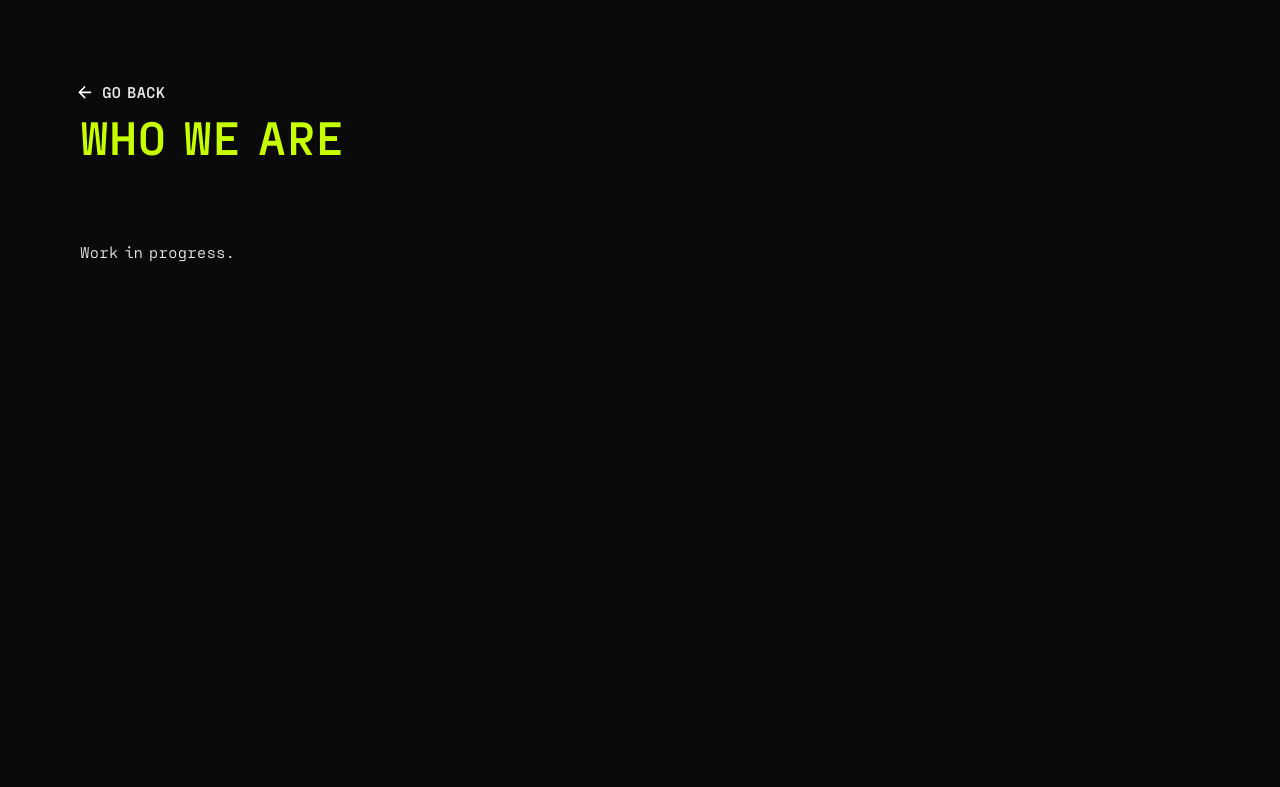
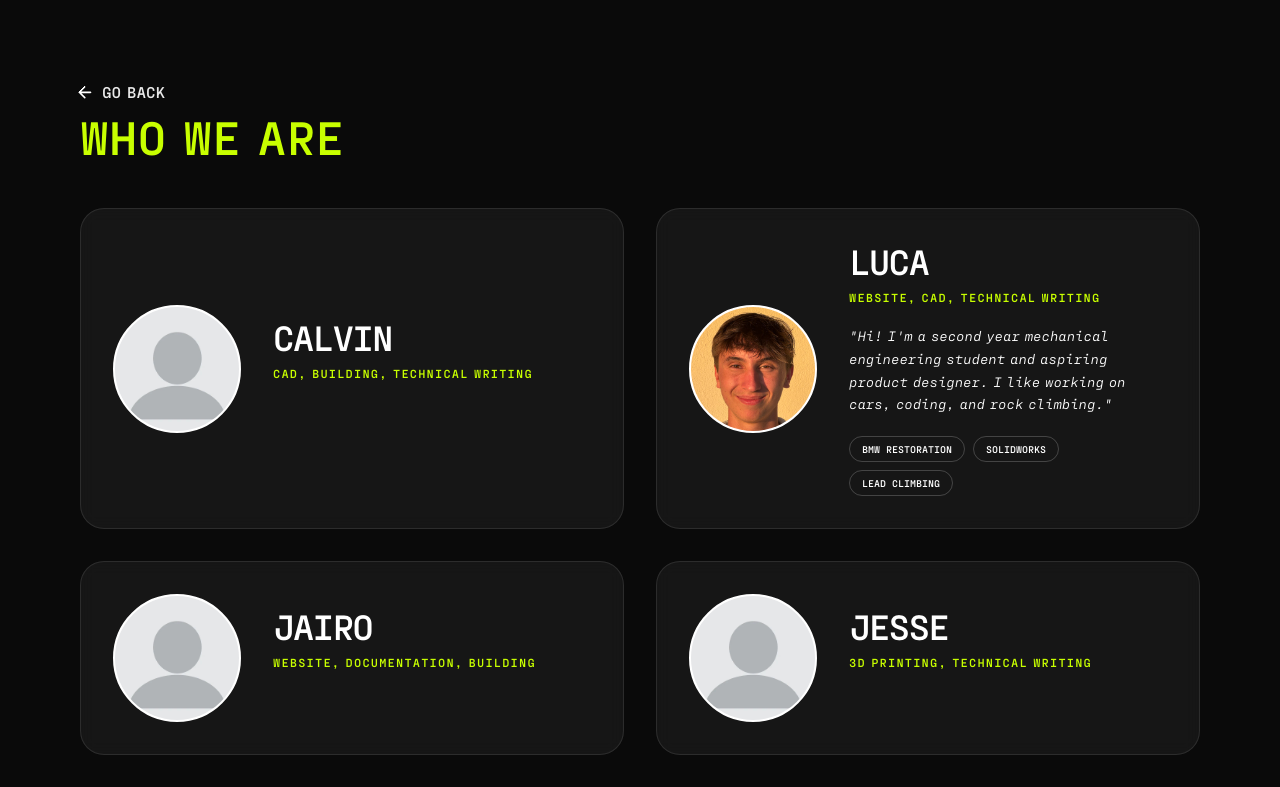
Before and after one commit to lucadenhez/TBD, a Next.js app: page /about-us in a window 1280 px wide. Shown: the top 787 px of the page. Built offline with nearby package versions, Linux system fonts and the light colour scheme.

Commit message:
Create about the team section and update weekly update organization

```diff
--- a/app/(frontend)/about-us/page.tsx
+++ b/app/(frontend)/about-us/page.tsx
@@ -1,11 +1,94 @@
+import Image from "next/image";
 import PageHeader from "../components/pages/PageHeader";
 
 export default function About() {
+    const team = [
+        {
+            name: "Calvin",
+            roles: "CAD, Building, Technical Writing",
+            headshot: "/headshots/temp.jpg",
+            description: "",
+            hobbies: []
+        },
+        {
+            name: "Luca",
+            roles: "Website, CAD, Technical Writing",
+            headshot: "/headshots/luca.jpg",
+            description: "Hi! I'm a second year mechanical engineering student and aspiring product designer. I like working on cars, coding, and rock climbing.",
+            hobbies: ["BMW Restoration", "Solidworks", "Lead Climbing"]
+        },
+        {
+            name: "Jairo",
+            roles: "Website, Documentation, Building",
+            headshot: "/headshots/temp.jpg",
+            description: "",
+            hobbies: []
+        },
+        {
+            name: "Jesse",
+            roles: "3D Printing, Technical Writing",
+            headshot: "/headshots/temp.jpg",
+            description: "",
+            hobbies: []
+        },
+        {
+            name: "Kai",
+            roles: "Sketching, Building, Documentation",
+            headshot: "/headshots/temp.jpg",
+            description: "",
+            hobbies: []
+        },
+    ];
+
     return (
-        <div className="sm:m-20 m-7 flex flex-col gap-20">
+        <div className="sm:mx-20 mx-7 sm:my-20 my-10 flex flex-col gap-12">
             <PageHeader title="Who We Are" />
-            <p>Work in progress.</p>
-            <div className="h-[30rem]" />
+
+            <div className="grid grid-cols-1 xl:grid-cols-2 gap-8">
+                {team.map((member, index) => (
+                    <div
+                        key={index}
+                        className="group relative rounded-3xl p-8 border border-white/10 hover:border-[#C8FF00]/50 bg-white/5 backdrop-blur-sm transition-all duration-300 flex flex-col sm:flex-row gap-8 items-start sm:items-center"
+                    >
+                        <div className="relative w-32 h-32 shrink-0">
+                            <div className="absolute inset-0 bg-white rounded-full overflow-hidden border-2 border-white">
+                                <Image
+                                    src={member.headshot}
+                                    alt={`Image of ${member.name}`}
+                                    fill
+                                    className="object-cover"
+                                />
+                            </div>
+                        </div>
+
+                        <div className="flex flex-col gap-3">
+                            <div className="flex flex-col gap-2">
+                                <h3 className="text-white font-bold text-4xl uppercase tracking-tighter">
+                                    {member.name}
+                                </h3>
+                                <p className="text-[#C8FF00] font-black text-xs uppercase tracking-widest mb-2">
+                                    {member.roles}
+                                </p>
+                            </div>
+
+                            <p className="text-white leading-relaxed text-sm max-w-md italic ">
+                                {member.description !== "" ? `"${member.description}"` : ""}
+                            </p>
+
+                            <div className="flex flex-wrap gap-2 mt-2">
+                                {member.hobbies.map((hobby) => (
+                                    <span
+                                        key={hobby}
+                                        className="text-[10px] leading-0 font-bold uppercase p-3 rounded-full border border-white/20 text-white group-hover:border-[#C8FF00]/30 group-hover:text-[#C8FF00] transition-colors"
+                                    >
+                                        {hobby}
+                                    </span>
+                                ))}
+                            </div>
+                        </div>
+                    </div>
+                ))}
+            </div>
         </div>
     );
 }
--- a/app/(frontend)/components/deliverables/PDS.tsx
+++ b/app/(frontend)/components/deliverables/PDS.tsx
@@ -49,7 +49,7 @@ export function PDS() {
                         { objective: "Launch bean bag", number: "10 feet", metric: "bean bag flies (or further)" },
                         { objective: "Score the most points", number: "100 ppm", metric: "(points per minute)" },
                     ].map((item, i) => (
-                        <div key={i} className="bg-[#C8FF00] p-6 rounded-2xl flex flex-col justify-between h-fit">
+                        <div key={i} className="bg-[#C8FF00] p-6 rounded-2xl flex flex-col justify-start h-full">
                             <p className=" text-md font-black uppercase text-black/50 mb-3">{item.objective}</p>
                             <div className="flex flex-col">
                                 <p className="text-5xl pb-5 font-bold text-black">{item.number} </p>
--- a/app/(frontend)/components/home/PrimaryButton.tsx
+++ b/app/(frontend)/components/home/PrimaryButton.tsx
@@ -11,10 +11,10 @@ export default function PrimaryButton({ text, target, color = "var(--accent)" }:
     return (
         <Link
             href={target}
-            className="overflow-hidden relative rounded-2xl w-full sm:h-40 h-50 border flex justify-center items-center text-white hover:text-black z-30 transition-all ease-in-out duration-300 border-[#C8FF00] bg-transparent hover:bg-[#C8FF00]"
+            className="overflow-hidden relative rounded-2xl w-full sm:h-40 h-50 border-[0.5px] flex justify-center items-center text-white hover:text-black z-30 transition-all ease-in-out duration-300 border-[#C8FF00] bg-transparent hover:bg-[#C8FF00]"
         >
             <p className="uppercase text-lg font-bold text-center">{text}</p>
-            <div className="w-full h-full absolute inset-0 mask-radial-at-top-right mask-ellipse mask-radial-to-80% diagonal" />
+            <div className="w-full h-full absolute inset-0 mask-radial-at-top-right mask-ellipse mask-radial-to-80% diagonal opacity-90" />
         </Link>
     );
 }
--- a/app/(frontend)/components/pages/Footer.tsx
+++ b/app/(frontend)/components/pages/Footer.tsx
@@ -8,8 +8,8 @@ export default function Footer() {
             <div className="flex sm:flex-row flex-col gap-y-20 justify-between sm:items-start items-center">
                 <Link href="https://www.seattleu.edu/" target="_blank">
                     <Image
-                        width={125}
-                        height={125}
+                        width={100}
+                        height={100}
                         src="/vectors/su_seal_bw.svg"
                         alt="Seattle University Seal"
                     />
--- a/app/(frontend)/deliverables/page.tsx
+++ b/app/(frontend)/deliverables/page.tsx
@@ -8,7 +8,7 @@ import BackButton from "../components/pages/BackButton";
 
 export default function Deliverables() {
     return (
-        <div className="sm:m-20 m-7 flex flex-col gap-20">
+        <div className="sm:mx-20 mx-7 sm:my-20 my-10 flex flex-col gap-20">
             <PageHeader title="Deliverables" />
 
             <div>
--- a/collections/TeamMinutes.ts
+++ b/collections/WeeklyUpdates.ts
@@ -1,7 +1,7 @@
 import type { CollectionConfig } from 'payload'
 
-export const TeamMinutes: CollectionConfig = {
-  slug: 'team-minutes',
+export const WeeklyUpdates: CollectionConfig = {
+  slug: 'weekly-updates',
   admin: {
     useAsTitle: 'title',
     defaultColumns: ['title', 'date', 'status'],
--- a/payload.config.ts
+++ b/payload.config.ts
@@ -8,7 +8,7 @@ import { vercelBlobStorage } from '@payloadcms/storage-vercel-blob'
 
 import { Users } from "./collections/Users";
 import { Media } from "./collections/Media";
-import { TeamMinutes } from './collections/TeamMinutes';
+import { WeeklyUpdates } from './collections/WeeklyUpdates';
 
 const filename = fileURLToPath(import.meta.url);
 const dirname = path.dirname(filename);
@@ -21,7 +21,7 @@ export default buildConfig({
       baseDir: path.resolve(dirname),
     },
   },
-  collections: [Users, Media, TeamMinutes],
+  collections: [Users, Media, WeeklyUpdates],
   editor: lexicalEditor(),
   secret: process.env.PAYLOAD_SECRET || "",
   typescript: {
```
Also changed, not shown: app/(frontend)/page.tsx (+4 -4 lines), app/(frontend)/updates/page.tsx (+16 -14 lines), payload-types.ts (+8 -8 lines), public/headshots/temp.jpg (added).
